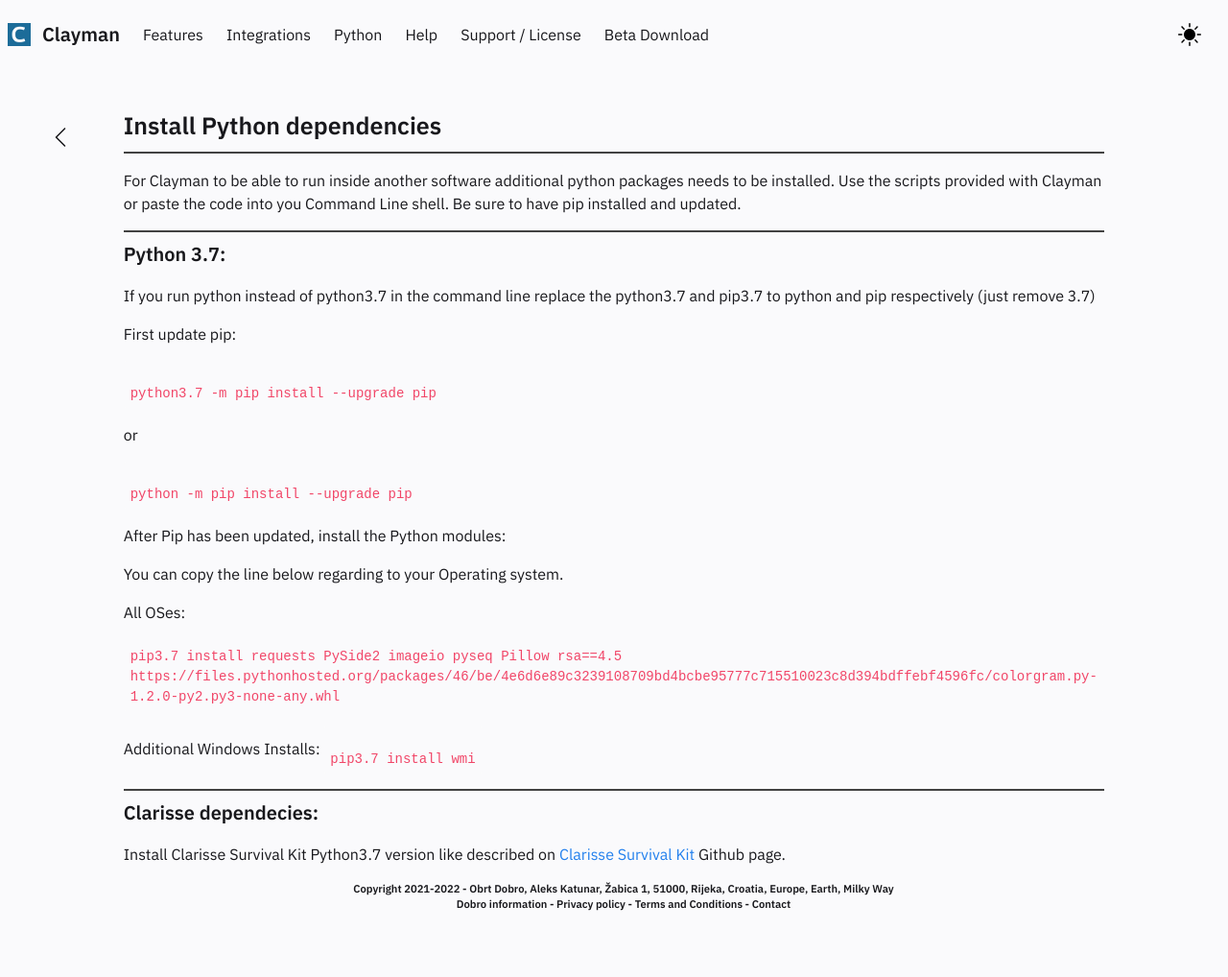
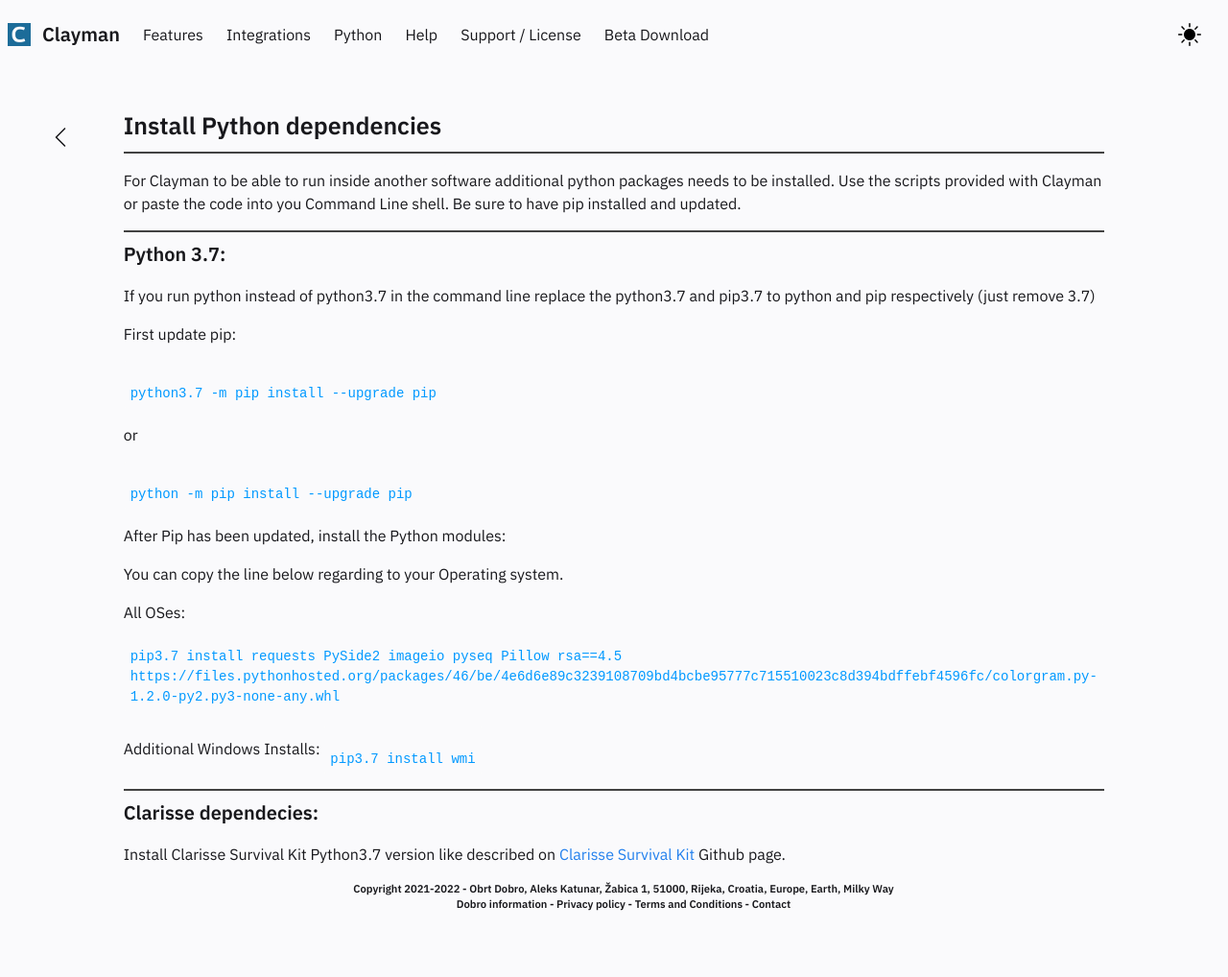
Before and after one commit to ddesmond/ClaymanWeb, a Jekyll site: the page built from _posts/2020-03-01-python.md, in a window 1280 px wide. Shown: the whole page at 96% size. Built offline with Jekyll 4.4.1, drawn with Linux system fonts in a browser that asks for light colours.

Commit message:
Update main.css

```diff
--- a/assets/css/main.css
+++ b/assets/css/main.css
@@ -262,7 +262,7 @@
 
 code {
   background-color: var(--bg-sub);
-  color: #f14668;
+  color: #0099ff;
   font-size: 0.875em;
   font-weight: normal;
   padding: 0.25em 0.5em 0.25em; }
```
